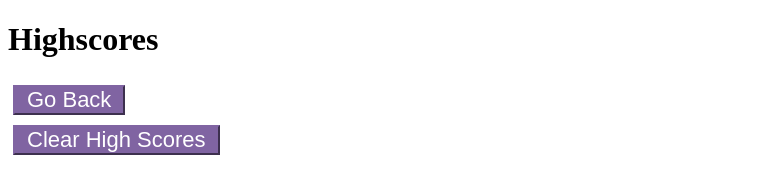
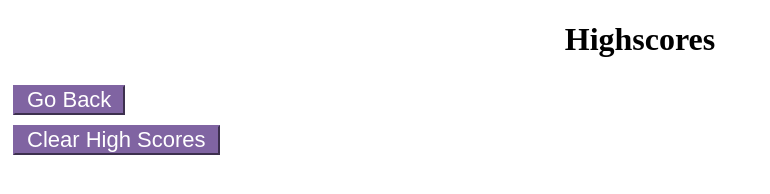
Before and after one commit to Amir-Hackett/code-quiz, a plain HTML site: page highscore.html in a window 1280 px wide. Shown: the whole page, without its empty margins (0-770 px from the left). Drawn offline with Linux system fonts and the light colour scheme; files that its build step writes are made by us from their sources; files whose address does not match are found by name.

Commit message:
added css and highscore html

```diff
--- a/highscore.html
+++ b/highscore.html
@@ -11,7 +11,7 @@
 </head>
 
 <body>
-<main class="container" id="score-container">
+<header class="container" id="score-container">
     <div id="highScores">
         <h1 class="score-text">Highscores</h1>
     </div>
@@ -30,7 +30,7 @@
             <button id="clearHighScore" class="btn" value="reset-form" type="button">Clear High Scores</button>
         </div>
     </div>
-</main>
+</header>
 
 </body>
 </html>
```
Also changed, not shown: index.html (+1 -1 lines), assets/css/style.css (renamed from assets/style.css), 2 other files.
